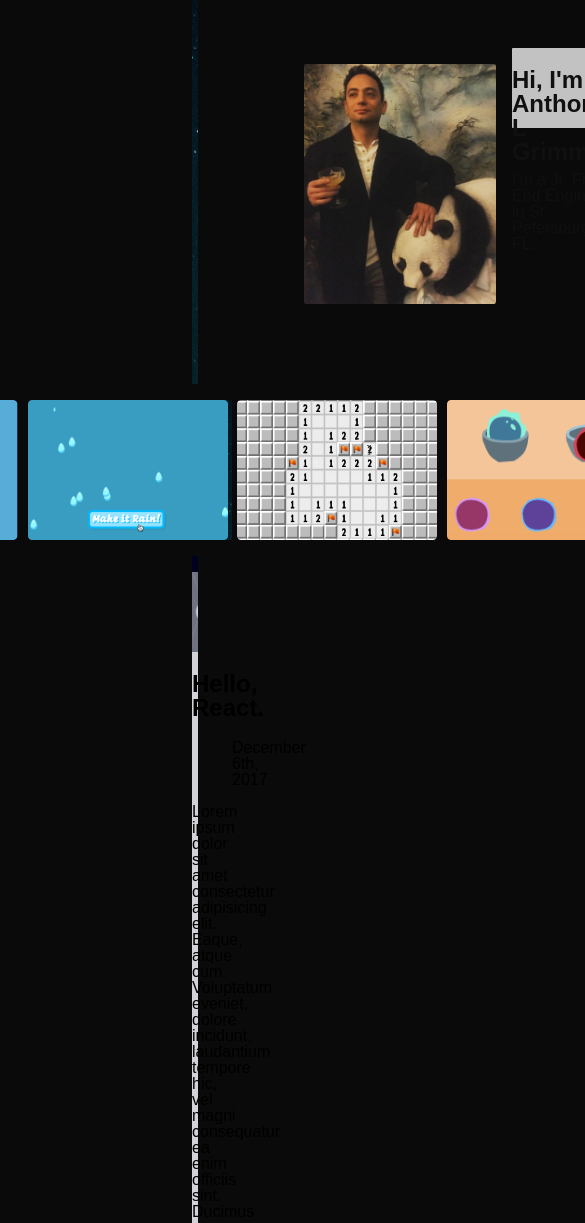
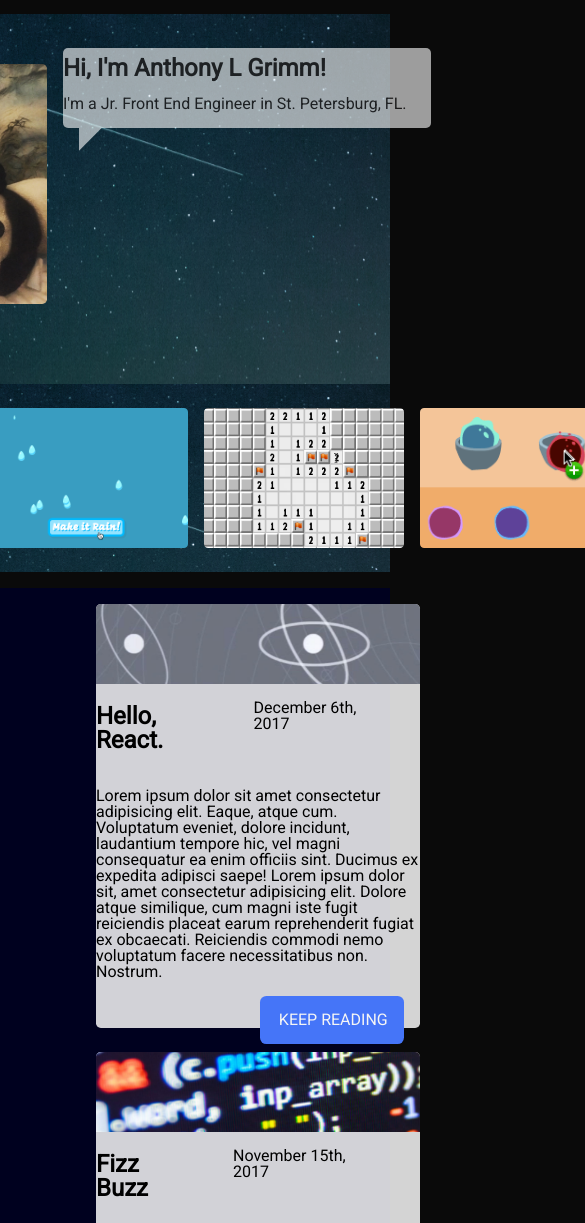
Before and after one commit to AntGrimm/mock-portfolio, a website: page public/index.html in a window 390 px wide. Shown: the top 1223 px of the page, 585 px wide, since content can reach past the window. Drawn offline with Linux system fonts and the light colour scheme.

Commit message:
finished desktop site, not yet responsive

```diff
--- a/public/index.html
+++ b/public/index.html
@@ -10,11 +10,13 @@
   <body>
     <div>
       <header class="top-header">
+        <section class="pic-and-speech-bubble">
           <img class="face-pic" src="./images/face-picture.jpg" alt="face" />
-        <article class="speech-bubble">
+          <blockquote class="speech-bubble">
             <h1>Hi, I'm Anthony L Grimm!</h1>
             <p>I'm a Jr. Front End Engineer in St. Petersburg, FL.</p>
-        </article>
+          </blockquote>
+        </section>
       </header>
       <ul class="four-image-section">
         <li>
@@ -51,12 +53,14 @@
       <section class="react-section">
         <header class="react-header"></header>
         <article class="react-article">
+          <header class="react-article-header">
             <h2>
               Hello, React.
             </h2>
             <blockquote>
               December 6th, 2017
             </blockquote>
+          </header>
           <p>
             Lorem ipsum dolor sit amet consectetur adipisicing elit. Eaque,
             atque cum. Voluptatum eveniet, dolore incidunt, laudantium tempore
@@ -68,16 +72,21 @@
             Nostrum.
           </p>
           <footer>
-            Keep Reading
+            KEEP READING
           </footer>
         </article>
       </section>
       <section class="fizz-section">
         <header class="fizz-header"></header>
-        <article>
+        <article class="fizz-article">
+          <header class="fizz-article-header">
             <h2>
-            Fizz Buzz November 15th, 2017
+              Fizz Buzz
             </h2>
+            <blockquote>
+              November 15th, 2017
+            </blockquote>
+          </header>
           <p>
             Lorem ipsum dolor, sit amet consectetur adipisicing elit. Quas in
             quidem veniam saepe velit, eum quasi vitae ipsum sed explicabo
@@ -88,7 +97,7 @@
             mollitia quos similique id odio aliquam quis.
           </p>
           <footer>
-            Keep Reading
+            KEEP READING
           </footer>
         </article>
       </section>
--- a/public/screen.css
+++ b/public/screen.css
@@ -1,5 +1,8 @@
+@import url('https://fonts.googleapis.com/css?family=Roboto&display=swap');
+
 :root {
   font: 16px / 1 sans-serif;
+  font-family: 'Roboto', sans-serif;
 }
 
 html {
@@ -13,25 +16,51 @@ body {
 }
 
 div {
-  margin-left: 12rem;
-  margin-right: 12rem;
+  /* margin-left: 12rem; */
+  /* margin-right: 13rem; */
 }
 
 .top-header {
   display: flex;
   background-image: url(./images/space.png);
+  justify-content: center;
+  background-repeat: no-repeat;
+  background-position: center;
+  background-position-y: 0.9rem;
+  margin-bottom: -1rem;
+}
+
+.pic-and-speech-bubble {
+  display: flex;
 }
 
 .speech-bubble {
   display: flex;
   flex-direction: column;
+  width: 23rem;
   height: 5rem;
-  border-radius: 1%;
-  color: rgb(17, 16, 16);
-  background-color: rgba(255, 255, 255, 0.753);
   margin-top: 3rem;
   margin-left: 1rem;
-  opacity: rgba(255, 255, 255, 0.774);
+  border-radius: 5px;
+  color: rgb(34, 32, 32);
+  background-color: rgba(255, 255, 255, 0.753);
+  line-height: 0;
+  opacity: 0.8;
+  position: relative;
+}
+
+.speech-bubble::after {
+  content: '';
+  position: absolute;
+  bottom: -16px;
+  left: 0;
+  border-width: 1em;
+  border-left-color: rgba(255, 255, 255, 0.753);
+  border-right-color: transparent;
+  border-top-color: transparent;
+  border-bottom-color: transparent;
+  border-style: solid;
+  transform: rotate(225deg);
 }
 
 header > article > h1 {
@@ -42,8 +71,8 @@ header > article > h1 {
   display: flex;
   width: 12rem;
   height: auto;
-  border-radius: 1%;
-  margin-left: 7rem;
+  border-radius: 0.3rem;
+  margin-left: -4rem;
   margin-top: 4rem;
   margin-bottom: 5rem;
 }
@@ -52,15 +81,16 @@ header > article > h1 {
   display: flex;
   background-image: url(./images/space.png);
   justify-content: center;
-  align-content: space-around;
   list-style: none;
+  background-repeat: no-repeat;
+  background-position: center top;
+  padding: 1rem;
 }
 
 .four-image {
   display: flex;
   justify-content: center;
-  margin-left: 0.3rem;
-  margin-right: 0.3rem;
+  padding: 0.5rem;
 }
 
 .bottom-half {
@@ -72,10 +102,14 @@ header > article > h1 {
 .react-section {
   display: flex;
   flex-direction: column;
-  border-radius: 1%;
+  border-radius: 0.3rem;
   background-color: rgba(255, 255, 255, 0.822);
   margin-top: 1rem;
   margin-bottom: 0.5rem;
+  width: 83%;
+  align-content: center;
+  position: relative;
+  left: 6rem;
 }
 
 .react-header {
@@ -84,15 +118,31 @@ header > article > h1 {
   background-image: url(./images/react.png);
   height: 5rem;
   background-position: center;
+  background-repeat: no-repeat;
+  border-top-left-radius: 0.3rem;
+  border-top-right-radius: 0.3rem;
+}
+
+.react-article-header {
+  display: flex;
+  flex-direction: row;
+}
+
+.react-article {
+  margin-bottom: 2rem;
 }
 
 .fizz-section {
   display: flex;
   flex-direction: column;
-  border-radius: 1%;
+  border-radius: 0.3rem;
   background-color: rgba(255, 255, 255, 0.822);
-  margin-top: 0.5rem;
-  margin-bottom: 1rem;
+  margin-top: 1rem;
+  margin-bottom: 0.5rem;
+  width: 83%;
+  align-content: center;
+  position: relative;
+  left: 6rem;
 }
 
 .fizz-header {
@@ -100,6 +150,32 @@ header > article > h1 {
   justify-content: center;
   background-image: url(./images/code.png);
   height: 5rem;
+  background-repeat: no-repeat;
+  background-position: center;
+  border-top-left-radius: 0.3rem;
+  border-top-right-radius: 0.3rem;
+}
+
+.fizz-article-header {
+  display: flex;
+  flex-direction: row;
+}
+
+.fizz-article {
+  margin-bottom: 2rem;
+}
+
+article > footer {
+  display: flex;
+  justify-content: flex-end;
+  background-color: rgb(69, 117, 248);
+  color: whitesmoke;
+  padding: 1rem;
+  border-radius: 0.4rem;
+  width: 7rem;
+  position: absolute;
+  right: 1rem;
+  bottom: -1rem;
 }
 
 .twitter-section {
```
Lines whose indentation alone changed are shown as unchanged.
